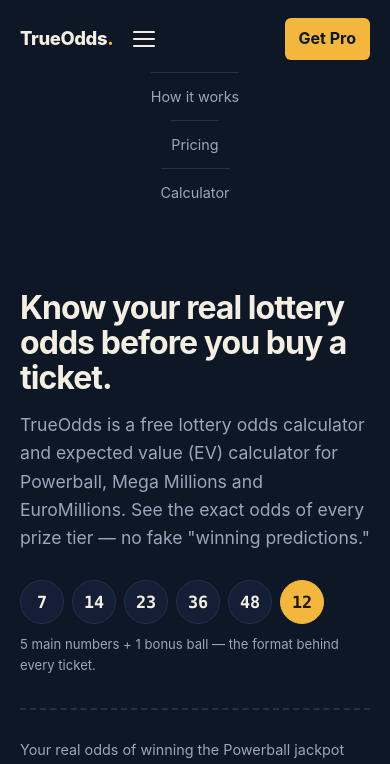
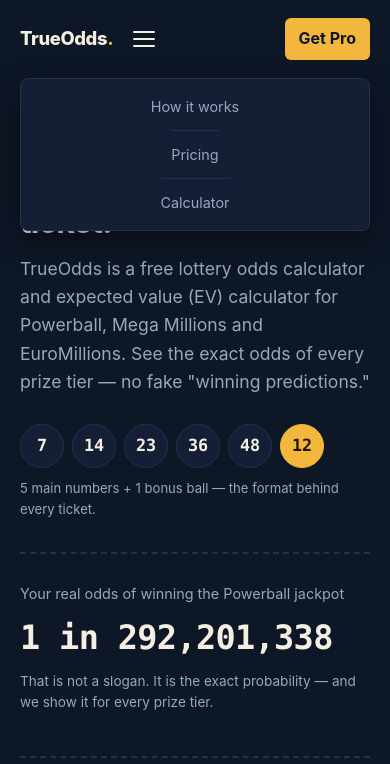
Before and after one commit to fdliu/trueodds-calculator, a plain HTML site: page index.html in a window 390 px wide. Both pictures are taken after a click on the button "Toggle menu". Shown: the top 764 px of the page. Drawn offline with Linux system fonts and the light colour scheme.

Commit message:
Make mobile nav dropdown overlay without taking layout space

```diff
--- a/index.html
+++ b/index.html
@@ -113,12 +113,13 @@
   @media (max-width:700px){
     .hero h1{font-size:2rem;}
     .steps,.stats,.pricing,.legal{grid-template-columns:1fr;}
-    .topbar{flex-wrap:wrap;gap:12px;}
+    .topbar{gap:12px;position:relative;}
     .brand{margin-right:0;}
     .menu-toggle{display:flex;}
-    .main-nav{display:none;width:100%;order:10;flex-direction:column;gap:0;}
+    .main-nav{display:none;position:absolute;top:100%;left:0;right:0;flex-direction:column;gap:0;z-index:60;background:var(--ink2);border:1px solid var(--ink3);border-radius:8px;padding:4px 16px;box-shadow:0 10px 30px rgba(0,0,0,.45);}
     .main-nav.open{display:flex;}
     .main-nav a{padding:12px 0;border-top:1px solid var(--ink3);}
+    .main-nav a:first-child{border-top:none;}
     .nav-cta{margin-left:auto;}
   }
 </style>
```
